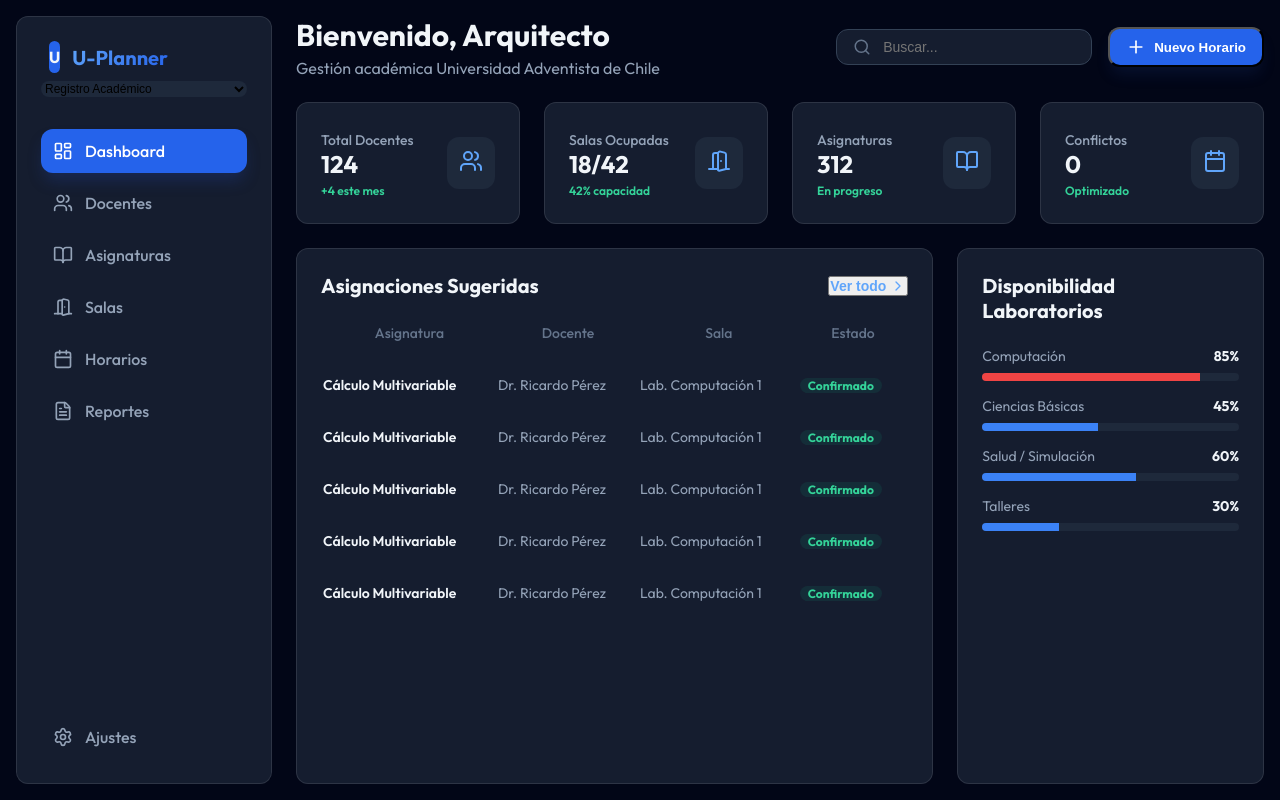
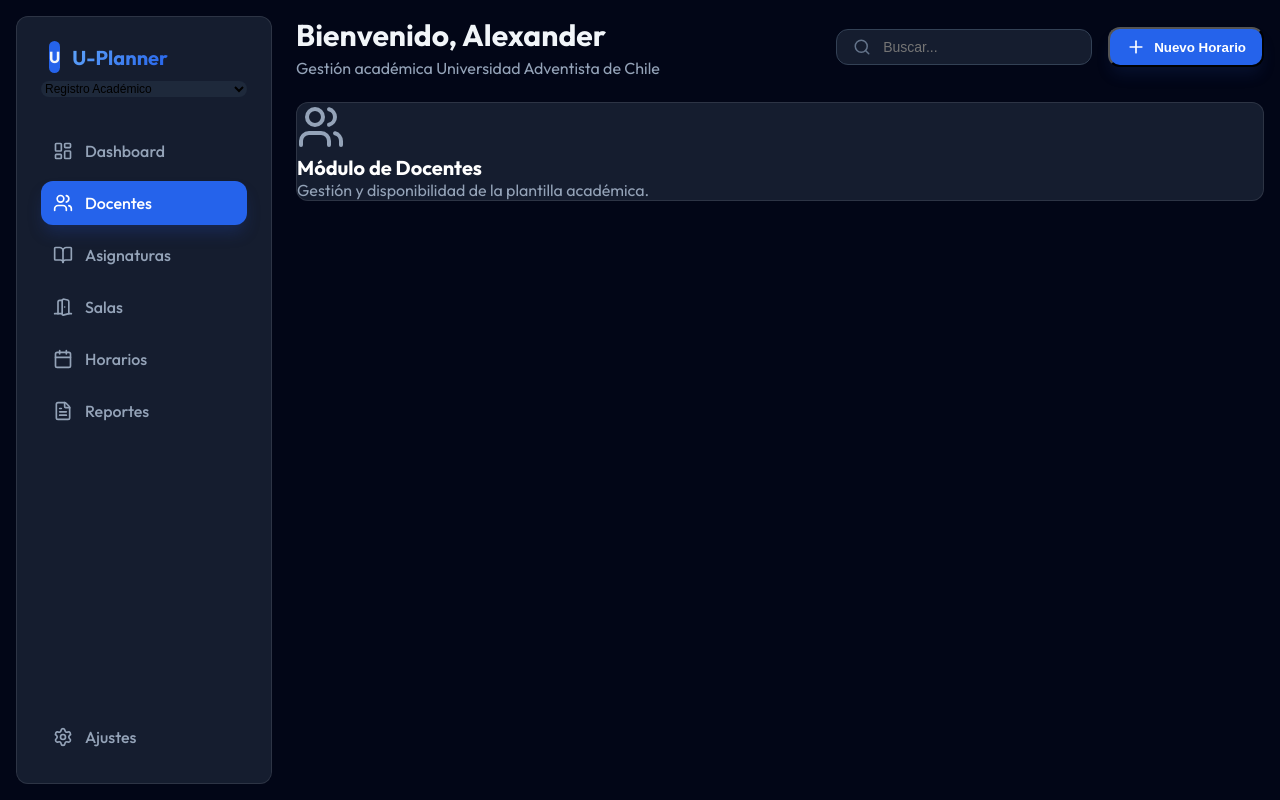
Before and after one commit to j-alexander-acosta/U-Planner, a React (Vite) app in the folder frontend/: page / in a window 1280 px wide. Both pictures are taken after a click on the element "Docentes". Built offline with nearby package versions, Linux system fonts and the light colour scheme.

Commit message:
Personalize dashboard and fix sidebar navigation

```diff
--- a/frontend/src/App.jsx
+++ b/frontend/src/App.jsx
@@ -147,10 +147,30 @@
                         active={activeTab === 'dashboard'}
                         onClick={() => setActiveTab('dashboard')}
                     />
-                    <SidebarItem icon={Users} label="Docentes" active={activeTab === 'teachers'} />
-                    <SidebarItem icon={BookOpen} label="Asignaturas" active={activeTab === 'subjects'} />
-                    <SidebarItem icon={DoorOpen} label="Salas" active={activeTab === 'rooms'} />
-                    <SidebarItem icon={Calendar} label="Horarios" active={activeTab === 'schedules'} />
+                    <SidebarItem
+                        icon={Users}
+                        label="Docentes"
+                        active={activeTab === 'teachers'}
+                        onClick={() => setActiveTab('teachers')}
+                    />
+                    <SidebarItem
+                        icon={BookOpen}
+                        label="Asignaturas"
+                        active={activeTab === 'subjects'}
+                        onClick={() => setActiveTab('subjects')}
+                    />
+                    <SidebarItem
+                        icon={DoorOpen}
+                        label="Salas"
+                        active={activeTab === 'rooms'}
+                        onClick={() => setActiveTab('rooms')}
+                    />
+                    <SidebarItem
+                        icon={Calendar}
+                        label="Horarios"
+                        active={activeTab === 'schedules'}
+                        onClick={() => setActiveTab('schedules')}
+                    />
                     <SidebarItem
                         icon={FileText}
                         label="Reportes"
@@ -168,7 +188,7 @@
             <main className="flex-1 flex flex-col gap-6">
                 <header className="flex items-center justify-between">
                     <div>
-                        <h2 className="text-3xl font-bold">Bienvenido, Arquitecto</h2>
+                        <h2 className="text-3xl font-bold">Bienvenido, Alexander</h2>
                         <p className="text-slate-400 mt-1">Gestión académica Universidad Adventista de Chile</p>
                     </div>
 
@@ -193,6 +213,30 @@
 
                 {activeTab === 'reports' ? (
                     <Reports />
+                ) : activeTab === 'teachers' ? (
+                    <div className="glass p-8 text-center text-slate-400">
+                        <Users size={48} className="mx-auto mb-4 opacity-20" />
+                        <h3 className="text-xl font-bold text-white">Módulo de Docentes</h3>
+                        <p>Gestión y disponibilidad de la plantilla académica.</p>
+                    </div>
+                ) : activeTab === 'subjects' ? (
+                    <div className="glass p-8 text-center text-slate-400">
+                        <BookOpen size={48} className="mx-auto mb-4 opacity-20" />
+                        <h3 className="text-xl font-bold text-white">Catálogo de Asignaturas</h3>
+                        <p>Administración de currícula y cupos por carrera.</p>
+                    </div>
+                ) : activeTab === 'rooms' ? (
+                    <div className="glass p-8 text-center text-slate-400">
+                        <DoorOpen size={48} className="mx-auto mb-4 opacity-20" />
+                        <h3 className="text-xl font-bold text-white">Inventario de Salas</h3>
+                        <p>Gestión de laboratorios y aulas teóricas.</p>
+                    </div>
+                ) : activeTab === 'schedules' ? (
+                    <div className="glass p-8 text-center text-slate-400">
+                        <Calendar size={48} className="mx-auto mb-4 opacity-20" />
+                        <h3 className="text-xl font-bold text-white">Visor de Horarios</h3>
+                        <p>Vista completa de la programación académica.</p>
+                    </div>
                 ) : userRole === 'director' ? (
                     <DirectorDashboard />
                 ) : (
```
